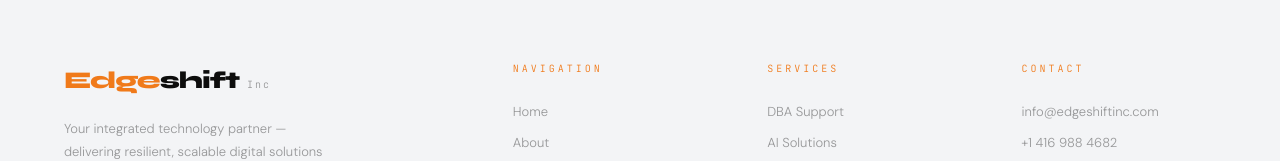
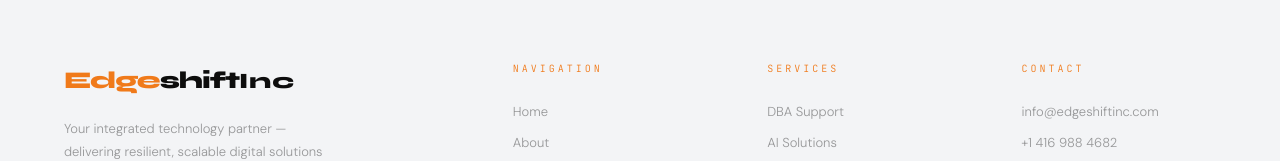
Before and after one commit to edgeshiftinc/website, a Next.js app: page / in a window 1280 px wide. Shown: the part 9975-10136 px from the top of the page. Built offline with nearby package versions, Linux system fonts and the light colour scheme; no server answers; the database is empty.

Commit message:
Update Footer.module.css

```diff
--- a/components/layout/Footer.module.css
+++ b/components/layout/Footer.module.css
@@ -20,7 +20,16 @@
 }
 .logoEdge { font-family: var(--ff-display); font-size: 24px; font-weight: 800; color: var(--cyan); letter-spacing: -1px; }
 .logoShift { font-family: var(--ff-display); font-size: 24px; font-weight: 800; color: var(--white); letter-spacing: -1px; }
-.logoTag { font-family: var(--ff-mono); font-size: 10px; color: var(--text-muted); letter-spacing: 2px; margin-left: 8px; padding-bottom: 2px; }
+.logoTag {
+  font-family: var(--ff-display);
+  font-size: 22px;
+  font-weight: 800;
+  color: var(--white);
+  letter-spacing: 1px;
+  font-style: normal;
+  vertical-align: middle;
+  line-height: 1;
+}
 
 .tagline {
   font-size: 13px;
```
